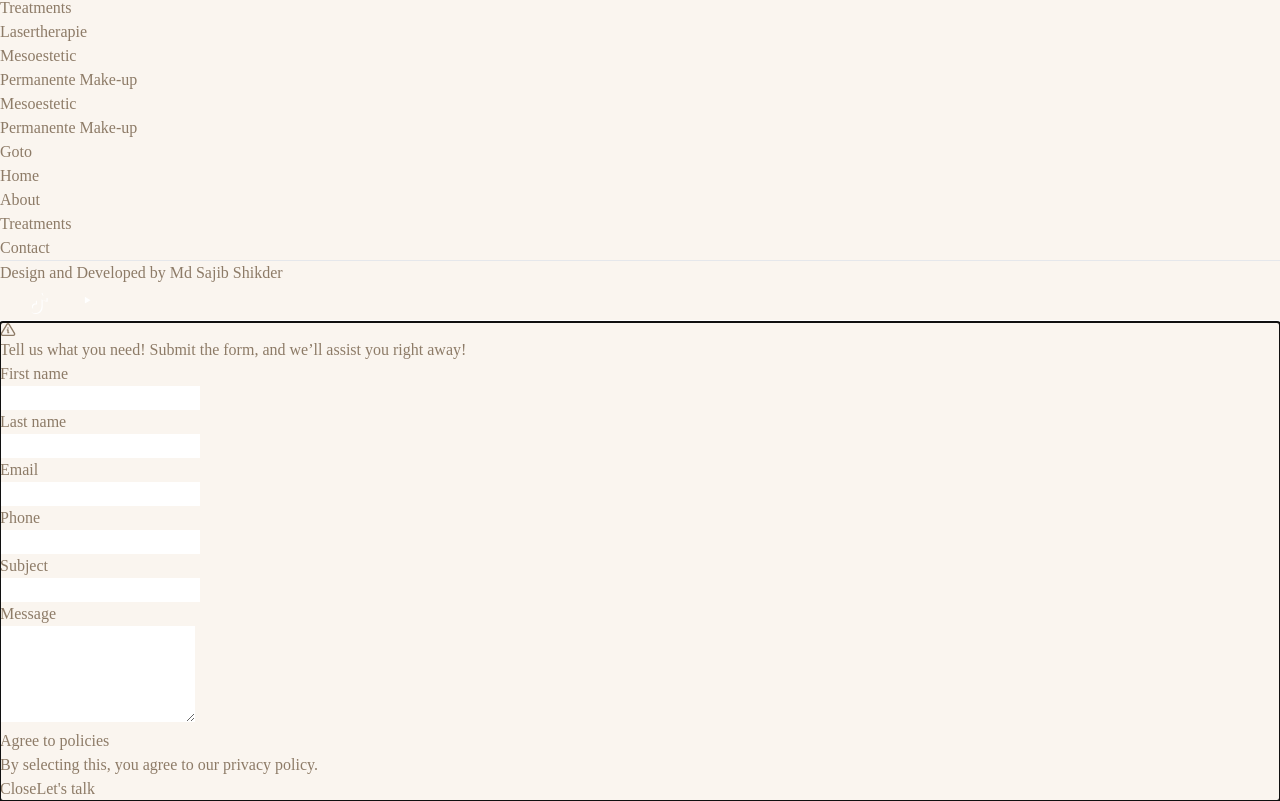
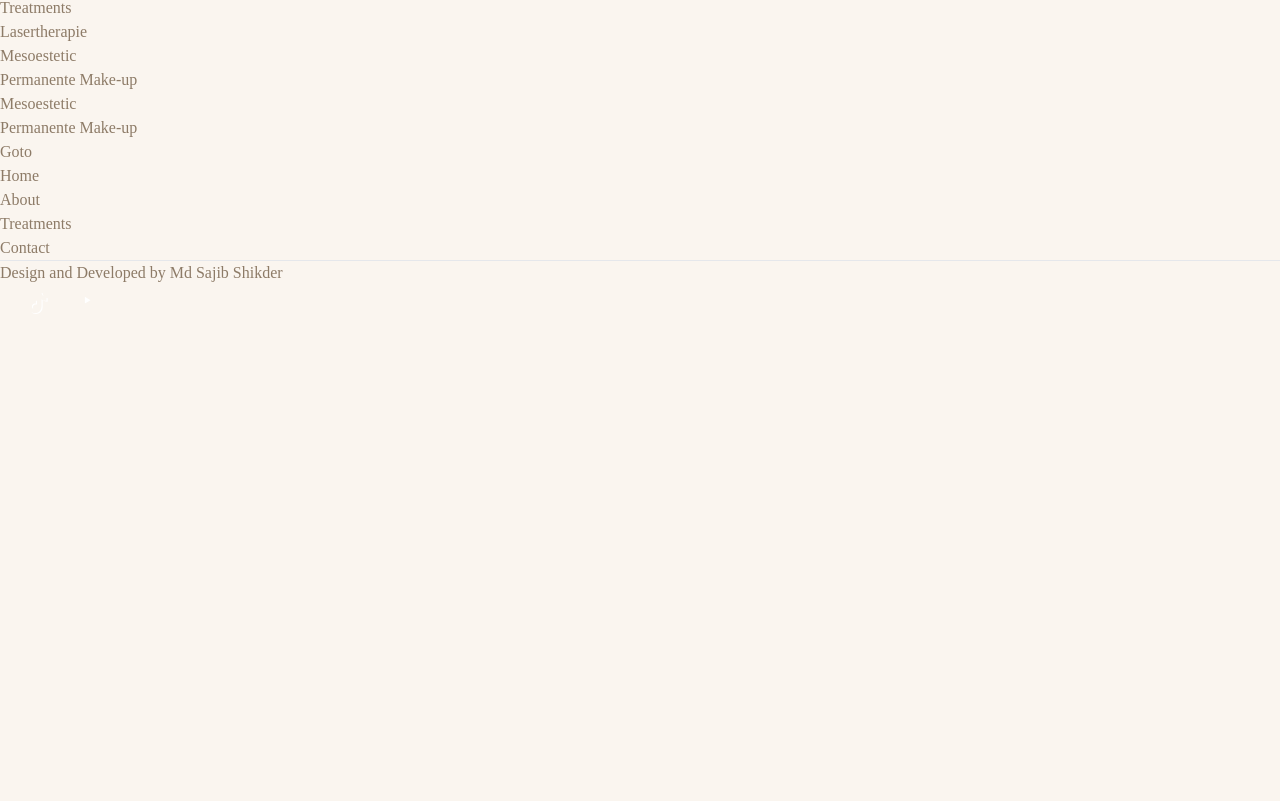
Before and after one commit to DEVELOPERxSAJIB/FamClinic, a React (Vite) app: page / in a window 1280 px wide. Shown: the part 5301-6102 px from the top of the page. After the commit the page ends 5623 px from the top, so only its background shows below. Built offline with nearby package versions, Linux system fonts and the light colour scheme; a web font is replaced by a local one.

Commit message:
form state false done

```diff
--- a/src/components/GlobalPopup.jsx
+++ b/src/components/GlobalPopup.jsx
@@ -26,7 +26,7 @@ const schema = yup
   .required();
 
 export default function GlobalPopup() {
-  const [open, setOpen] = useState(true);
+  const [open, setOpen] = useState(false);
   const [agreed, setAgreed] = useState(false);
   console.log(agreed);
 
@@ -50,7 +50,7 @@ export default function GlobalPopup() {
   useEffect(() => {
     const timer = setTimeout(() => {
       setOpen(true);
-    }, 30000);
+    }, 10000);
 
     return () => clearTimeout(timer);
   }, []);
```
